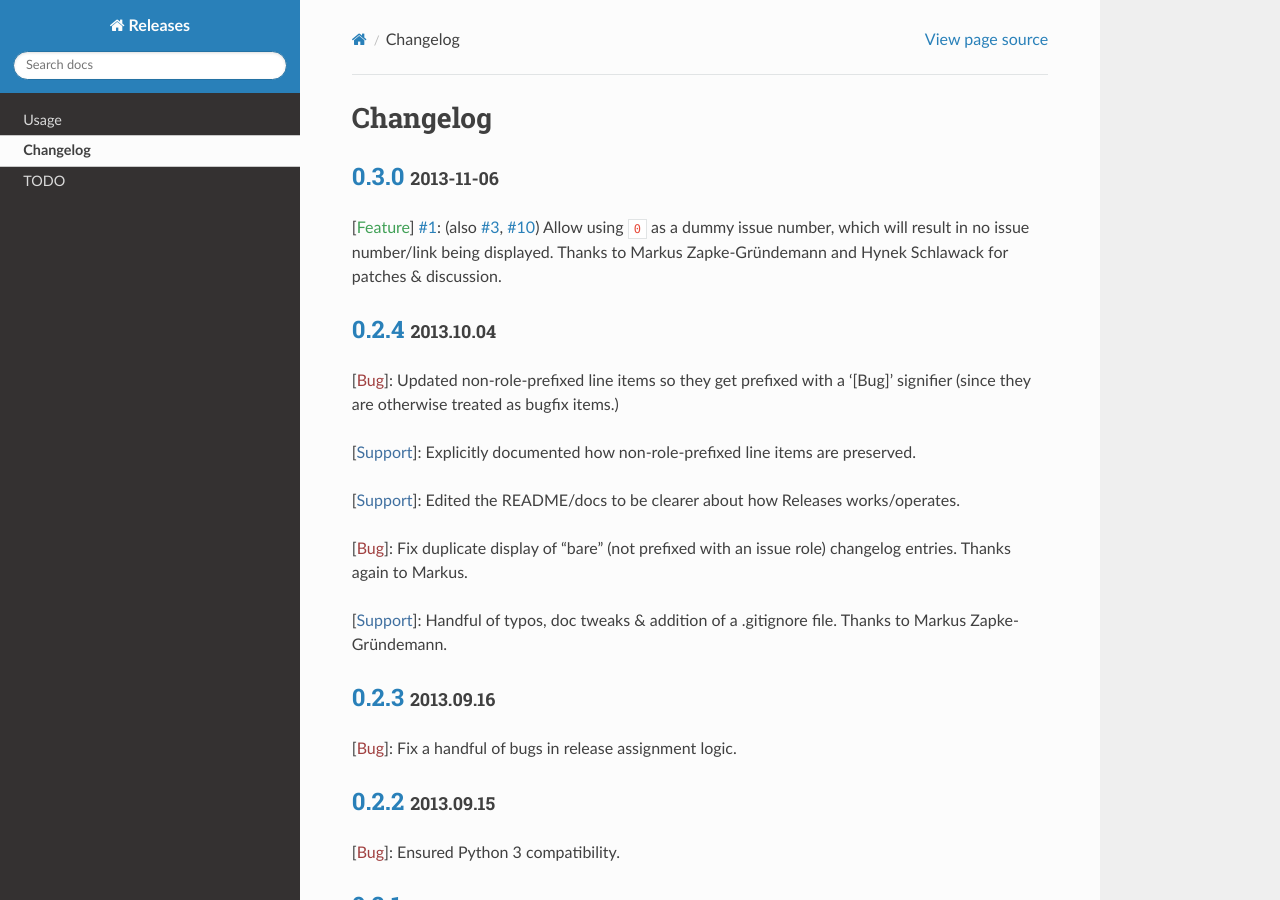
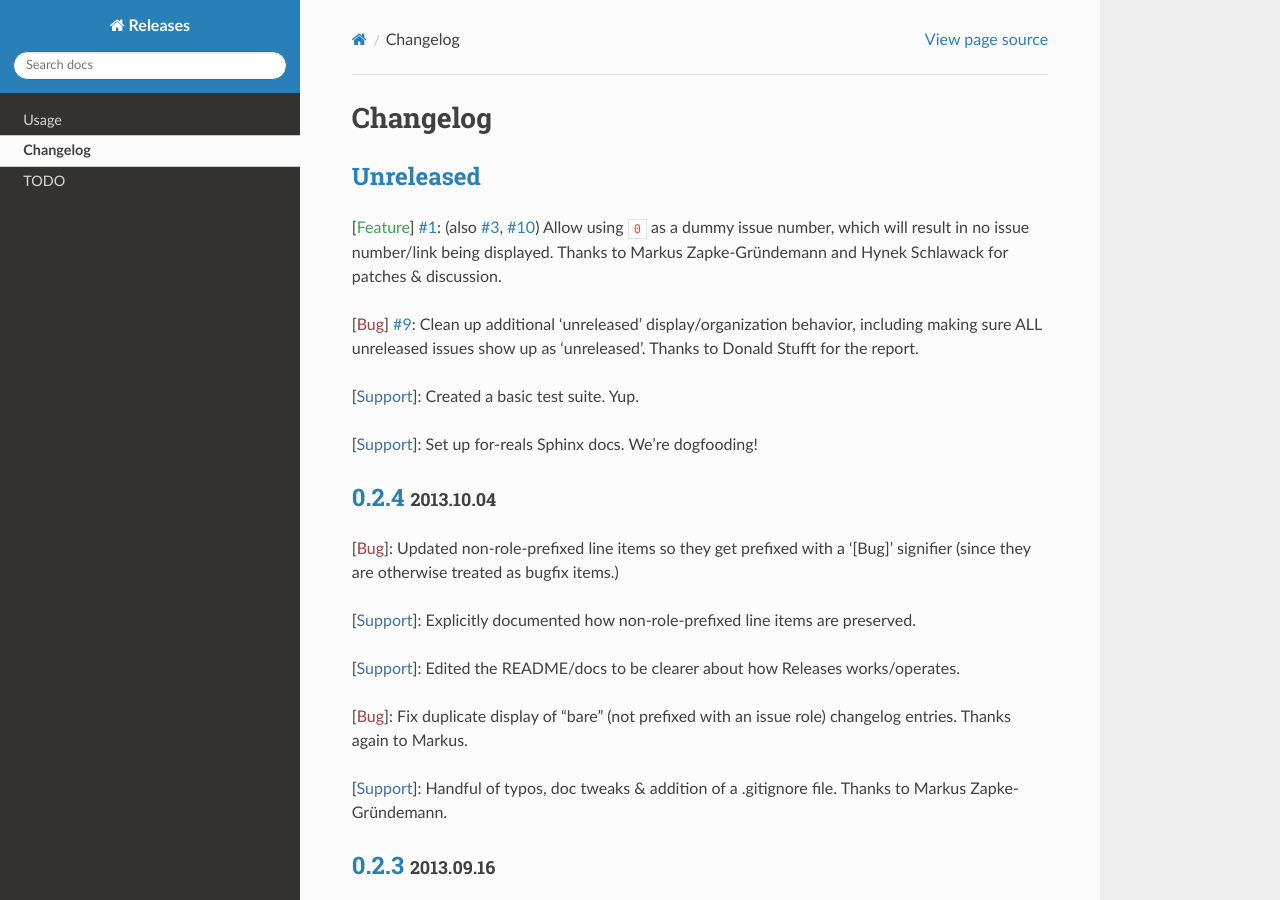
Before and after one commit to bitprophet/releases, a Sphinx documentation site: the page built from docs/changelog.rst, in a window 1280 px wide and 900 px high. Built offline with Sphinx 7.4.7 and the Read the Docs theme 2.0.0, drawn with Linux system fonts in a browser that asks for light colours.

Commit message:
Update changelog re: recent changes.
Fixes #9

```diff
--- a/docs/changelog.rst
+++ b/docs/changelog.rst
@@ -2,7 +2,11 @@
 Changelog
 =========
 
-* :release:`0.3.0 <2013-11-06>`
+* :support:`0` Set up for-reals Sphinx docs. We're dogfooding!
+* :support:`0` Created a basic test suite. Yup.
+* :bug:`9` Clean up additional 'unreleased' display/organization behavior,
+  including making sure ALL unreleased issues show up as 'unreleased'. Thanks
+  to Donald Stufft for the report.
 * :feature:`1` (also :issue:`3`, :issue:`10`) Allow using ``0`` as a dummy
   issue number, which will result in no issue number/link being displayed.
   Thanks to Markus Zapke-Gründemann and Hynek Schlawack for patches &
```
